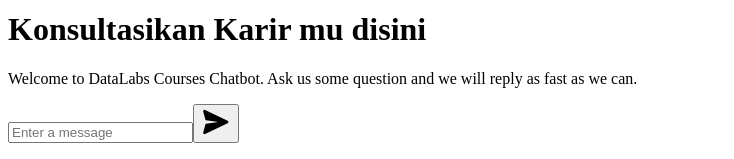
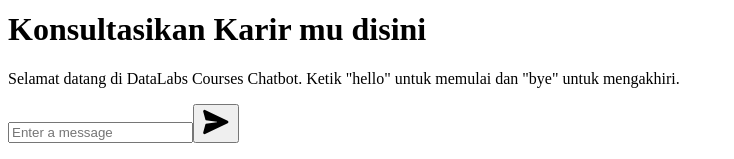
Before and after one commit to raflyfahrezi/datalabs-aic-web, a Next.js app: page /chatbot in a window 1280 px wide. Shown: the part 146-305 px from the top of the page, without its empty margins (0-734 px from the left). Built offline with nearby package versions, Linux system fonts and the light colour scheme.

Commit message:
fix chatbot greet

```diff
--- a/src/modules/chatbot/box/index.jsx
+++ b/src/modules/chatbot/box/index.jsx
@@ -14,8 +14,8 @@ const box = ({ chatHistory }) => {
                     transition={{ delay: 0.5 }}
                 >
                     <Chat type='info'>
-                        Welcome to DataLabs Courses Chatbot. Ask us some
-                        question and we will reply as fast as we can.
+                        Selamat datang di DataLabs Courses Chatbot. Ketik
+                        "hello" untuk memulai dan "bye" untuk mengakhiri.
                     </Chat>
                 </motion.div>
             </div>
```
